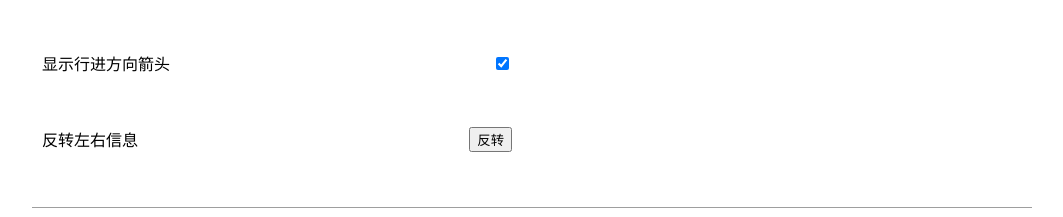
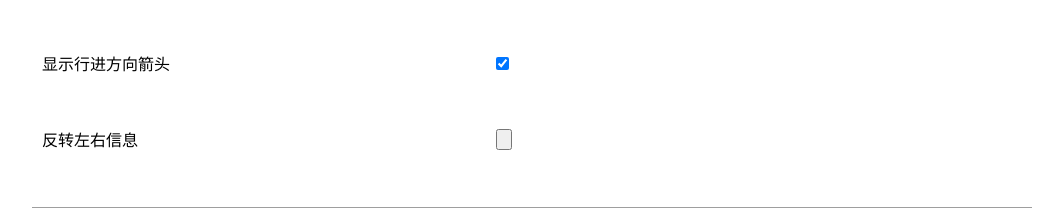
Before and after one commit to Team-Cenlinc/FesGen, a Vue app: page / in a window 1280 px wide. Shown: the part 824-1041 px from the top of the page, without its empty margins (108-1171 px from the left). Built offline with nearby package versions, Linux system fonts and the light colour scheme; the HTML template or start-up script is replaced by a standard one.

Commit message:
Fix bugs

```diff
--- a/src/components/editor.vue
+++ b/src/components/editor.vue
@@ -25,11 +25,11 @@
         </div>
         <div class="form-min-row">
           <p>显示行进方向箭头</p>
-          <input checked="checked" value=true @change="sendData" type="checkbox">
+          <input checked="checked" @change="sendData" type="checkbox">
         </div>
         <div class="form-min-row">
           <p>反转左右信息</p>
-          <input value="反转" @change="reverseLeftRight" type="button">
+          <input v-on:click="reverseLeftRight" type="button">
         </div>
       </div>
       <div>
@@ -86,7 +86,7 @@
         </div>
         <div class="form-min-row">
           <p>本站编号</p>
-          <input v-model="signInfo.middle.middleStaNumber" type="Number">
+          <input v-model="signInfo.middle.middleStaNumber" type="number">
         </div>
       </div>
     </div>
```
